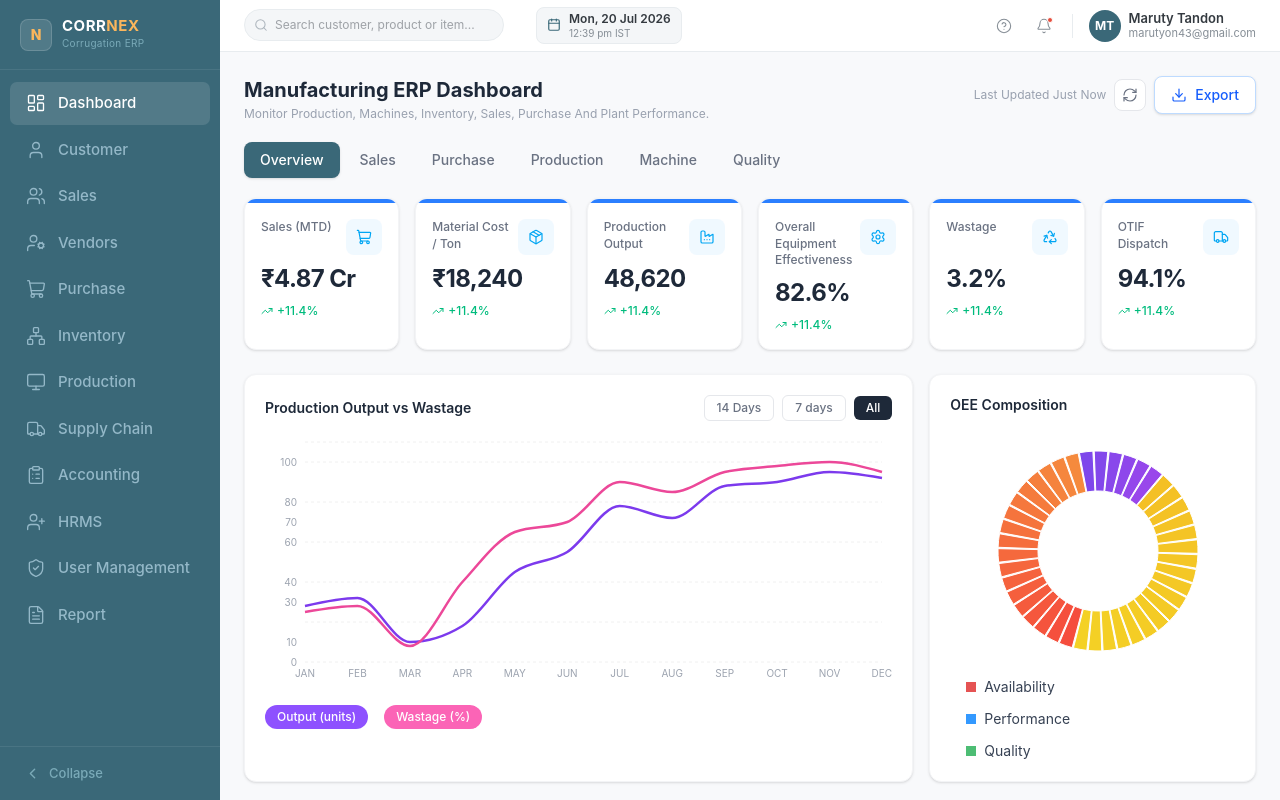
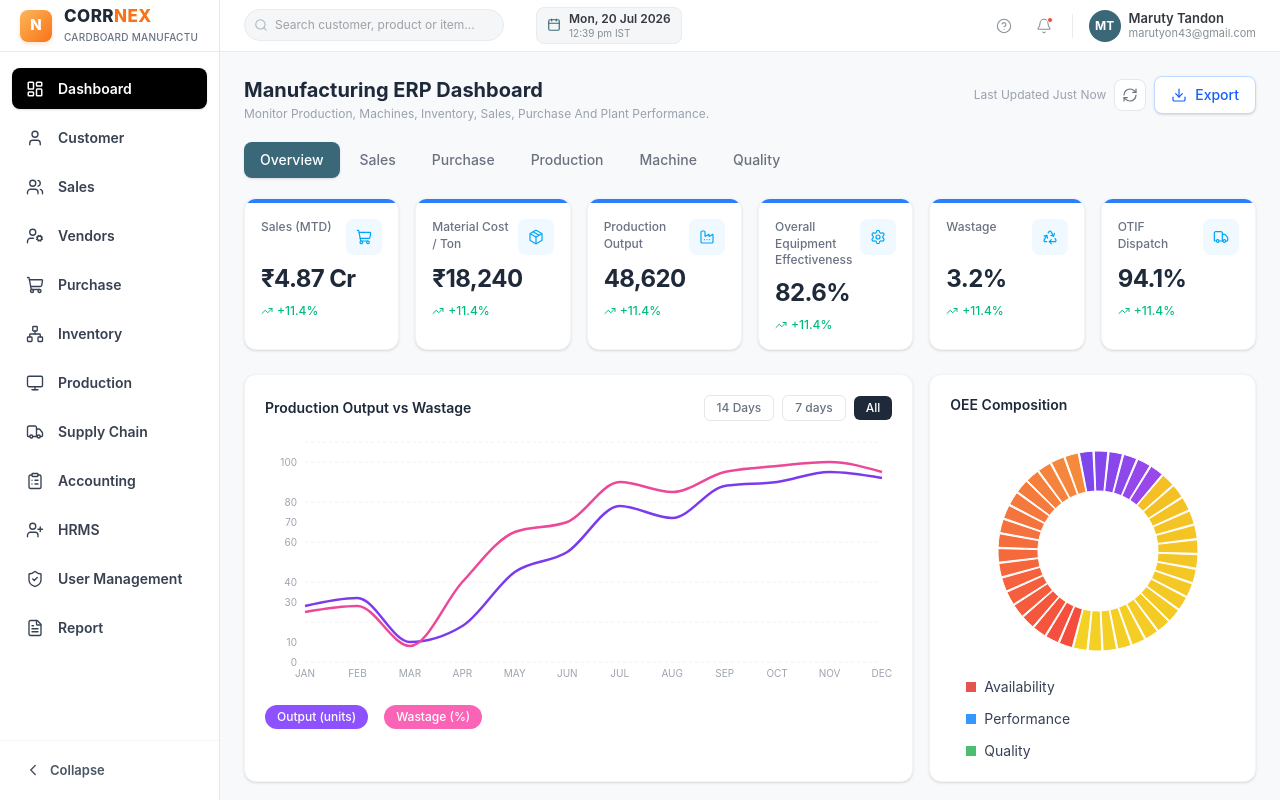
Before and after one commit to Abinashpatri07/ERPSystem, a React app: page / in a window 1280 px wide. Built offline with nearby package versions, Linux system fonts and the light colour scheme; the HTML template or start-up script is replaced by a standard one.

Commit message:
sidebar change

```diff
--- a/src/components/layout/Sidebar.jsx
+++ b/src/components/layout/Sidebar.jsx
@@ -37,73 +37,62 @@ const Sidebar = () => {
 
   return (
     <aside
+      className="bg-white border-r border-gray-200 flex flex-col h-full flex-shrink-0"
       style={{
         width: collapsed ? '68px' : '220px',
         transition: 'width 0.3s cubic-bezier(0.4, 0, 0.2, 1)',
-        overflow: 'hidden',
-        background: '#3a6878',
-        display: 'flex',
-        flexDirection: 'column',
-        height: '100%',
-        flexShrink: 0,
+        overflow: 'hidden'
       }}
     >
       {/* Logo / Brand */}
       <div
+        className="flex items-center flex-shrink-0 border-b border-[#e8ecef] h-[52px]"
         style={{
-          padding: collapsed ? '18px 14px' : '18px 20px',
-          borderBottom: '1px solid rgba(255,255,255,0.08)',
-          display: 'flex',
-          alignItems: 'center',
-          gap: '10px',
-          flexShrink: 0,
-          minHeight: '64px',
-          transition: 'padding 0.3s ease',
+          padding: collapsed ? '0' : '0 20px',
+          justifyContent: collapsed ? 'center' : 'flex-start',
+          transition: 'all 0.3s ease',
         }}
       >
         {/* Logo icon box */}
         <div
+          className="flex items-center justify-center flex-shrink-0"
           style={{
             width: '32px',
             height: '32px',
             borderRadius: '8px',
-            background: 'rgba(255,255,255,0.12)',
-            border: '1px solid rgba(255,255,255,0.15)',
-            display: 'flex',
-            alignItems: 'center',
-            justifyContent: 'center',
-            flexShrink: 0,
+            background: 'linear-gradient(135deg, #fbb65c 0%, #f97316 100%)',
+            boxShadow: '0 2px 4px rgba(249,115,22,0.2)',
           }}
         >
-          <span style={{ color: '#fbb65c', fontWeight: 800, fontSize: '14px' }}>N</span>
+          <span className="text-white font-extrabold text-[15px]">N</span>
         </div>
 
         {/* Brand text */}
         <div
+          className="whitespace-nowrap flex flex-col justify-center"
           style={{
+            marginLeft: collapsed ? '0px' : '12px',
             opacity: collapsed ? 0 : 1,
-            transform: collapsed ? 'translateX(-6px)' : 'translateX(0)',
-            transition: 'opacity 0.2s ease, transform 0.2s ease',
-            whiteSpace: 'nowrap',
+            width: collapsed ? '0px' : 'auto',
+            overflow: 'hidden',
+            transition: 'opacity 0.2s ease, width 0.3s ease, margin-left 0.3s ease',
             pointerEvents: collapsed ? 'none' : 'auto',
           }}
         >
-          <div style={{ color: '#fff', fontWeight: 700, fontSize: '15px', lineHeight: 1, letterSpacing: '0.5px' }}>
-            CORR<span style={{ color: '#fbb65c' }}>NEX</span>
+          <div className="text-[17px] font-extrabold leading-tight tracking-wide">
+            <span className="text-[#1f2937]">CORR</span><span className="text-[#f97316]">NEX</span>
           </div>
-          <div style={{ color: '#7aaab8', fontSize: '10px', marginTop: '3px', letterSpacing: '0.3px' }}>
-            Corrugation ERP
+          <div className="text-gray-500 text-[10px] tracking-wide font-medium mt-0.5 uppercase">
+            Cardboard Manufacturing
           </div>
         </div>
       </div>
+
       {/* Nav Items */}
       <nav
-        className="custom-scrollbar"
+        className="flex-1 overflow-y-auto overflow-x-hidden custom-scrollbar"
         style={{
-          flex: 1,
-          overflowY: 'auto',
-          overflowX: 'hidden',
-          padding: collapsed ? '12px 8px' : '12px 10px',
+          padding: collapsed ? '16px 8px' : '16px 12px',
           transition: 'padding 0.3s ease',
         }}
       >
@@ -114,39 +103,26 @@ const Sidebar = () => {
               key={index}
               to={item.path}
               title={collapsed ? item.name : ''}
+              className={({ isActive }) => `
+                flex items-center rounded-[8px] mb-2 text-[14px] font-semibold whitespace-nowrap transition-all duration-200
+                ${isActive
+                  ? 'bg-black text-white shadow-sm'
+                  : 'bg-transparent text-[#374151] hover:bg-gray-50 hover:text-black'}
+              `}
               style={({ isActive }) => ({
-                display: 'flex',
-                alignItems: 'center',
-                padding: collapsed ? '9px 10px' : '10px 16px',
-                borderRadius: '7px',
-                marginBottom: '4px',
-                textDecoration: 'none',
-                fontSize: '15px',
-                fontWeight: 500,
-                whiteSpace: 'nowrap',
+                padding: collapsed ? '10px' : '10px 14px',
                 justifyContent: collapsed ? 'center' : 'flex-start',
-                transition: 'all 0.2s ease',
-                background: isActive ? 'rgba(255,255,255,0.12)' : 'transparent',
-                color: isActive ? '#ffffff' : '#94b8c8',
               })}
-              className={({ isActive }) =>
-                isActive ? '' : 'sidebar-nav-item'
-              }
             >
               {({ isActive }) => (
                 <>
                   <Icon
-                    style={{
-                      width: '20px',
-                      height: '20px',
-                      minWidth: '20px',
-                      color: isActive ? '#ffffff' : '#94b8c8',
-                    }}
-                    strokeWidth={1.6}
+                    className={`w-[18px] h-[18px] min-w-[18px] ${isActive ? 'text-white' : 'text-gray-700'}`}
+                    strokeWidth={isActive ? 2 : 1.8}
                   />
                   <span
                     style={{
-                      marginLeft: collapsed ? '0px' : '12px',
+                      marginLeft: collapsed ? '0px' : '14px',
                       opacity: collapsed ? 0 : 1,
                       maxWidth: collapsed ? '0px' : '160px',
                       overflow: 'hidden',
@@ -165,46 +141,25 @@ const Sidebar = () => {
 
       {/* Collapse Toggle */}
       <div
+        className="flex-shrink-0 border-t border-gray-100"
         style={{
-          borderTop: '1px solid rgba(255,255,255,0.08)',
-          padding: collapsed ? '10px 8px' : '10px 14px',
-          flexShrink: 0,
+          padding: collapsed ? '12px 8px' : '12px 14px',
           transition: 'padding 0.3s ease',
         }}
       >
         <button
           onClick={() => setCollapsed(!collapsed)}
           title={collapsed ? 'Expand' : 'Collapse'}
+          className="w-full flex items-center gap-2 px-[10px] py-[8px] rounded-lg border-none bg-transparent text-gray-600 cursor-pointer text-[13px] font-semibold hover:bg-gray-100 hover:text-black transition-colors"
           style={{
-            width: '100%',
-            display: 'flex',
-            alignItems: 'center',
-            gap: '8px',
-            padding: '7px 10px',
-            borderRadius: '7px',
-            border: 'none',
-            background: 'transparent',
-            color: '#7aaab8',
-            cursor: 'pointer',
-            fontSize: '13px',
-            fontWeight: 500,
             justifyContent: collapsed ? 'center' : 'flex-start',
-            transition: 'background 0.2s ease, color 0.2s ease',
-          }}
-          onMouseEnter={e => {
-            e.currentTarget.style.background = 'rgba(255,255,255,0.08)';
-            e.currentTarget.style.color = '#fff';
-          }}
-          onMouseLeave={e => {
-            e.currentTarget.style.background = 'transparent';
-            e.currentTarget.style.color = '#7aaab8';
           }}
         >
           {collapsed
-            ? <ChevronRight style={{ width: '17px', height: '17px' }} strokeWidth={2} />
+            ? <ChevronRight className="w-[18px] h-[18px]" strokeWidth={2} />
             : <>
-                <ChevronLeft style={{ width: '17px', height: '17px' }} strokeWidth={2} />
-                <span style={{ whiteSpace: 'nowrap' }}>Collapse</span>
+                <ChevronLeft className="w-[18px] h-[18px]" strokeWidth={2} />
+                <span className="whitespace-nowrap">Collapse</span>
               </>
           }
         </button>
--- a/src/pages/sales/InvoiceDetailPage.jsx
+++ b/src/pages/sales/InvoiceDetailPage.jsx
@@ -295,9 +295,9 @@ const InvoiceDetailPage = () => {
                           <p className="text-[10px] text-gray-500 font-medium">HSN: 7320 20 90</p>
                         </div>
                       </td>
-                      <td className="py-5 px-4 text-center text-xs text-gray-700 font-medium">20 PCS</td>
-                      <td className="py-5 px-4 text-right text-xs text-gray-700">₹ 520.00</td>
-                      <td className="py-5 px-4 text-right text-xs font-bold text-[#1e293b]">₹10,400.00</td>
+                      <td className="py-5 px-4 text-center text-xs text-gray-700 font-medium whitespace-nowrap">20 PCS</td>
+                      <td className="py-5 px-4 text-right text-xs text-gray-700 whitespace-nowrap">₹ 520.00</td>
+                      <td className="py-5 px-4 text-right text-xs font-bold text-[#1e293b] whitespace-nowrap">₹10,400.00</td>
                     </tr>
                     <tr className="border-b border-gray-100">
                       <td className="py-5 px-4 flex items-center">
@@ -309,9 +309,9 @@ const InvoiceDetailPage = () => {
                           <p className="text-[10px] text-gray-500 font-medium">HSN: 8481 80 20</p>
                         </div>
                       </td>
-                      <td className="py-5 px-4 text-center text-xs text-gray-700 font-medium">2 PCS</td>
-                      <td className="py-5 px-4 text-right text-xs text-gray-700">₹ 8,900.00</td>
-                      <td className="py-5 px-4 text-right text-xs font-bold text-[#1e293b]">₹17,800.00</td>
+                      <td className="py-5 px-4 text-center text-xs text-gray-700 font-medium whitespace-nowrap">2 PCS</td>
+                      <td className="py-5 px-4 text-right text-xs text-gray-700 whitespace-nowrap">₹ 8,900.00</td>
+                      <td className="py-5 px-4 text-right text-xs font-bold text-[#1e293b] whitespace-nowrap">₹17,800.00</td>
                     </tr>
                     <tr className="border-b border-gray-100">
                       <td className="py-5 px-4 flex items-center">
@@ -323,9 +323,9 @@ const InvoiceDetailPage = () => {
                           <p className="text-[10px] text-gray-500 font-medium">HSN: 9026 10 00</p>
                         </div>
                       </td>
-                      <td className="py-5 px-4 text-center text-xs text-gray-700 font-medium">10 PCS</td>
-                      <td className="py-5 px-4 text-right text-xs text-gray-700">₹ 450.00</td>
-                      <td className="py-5 px-4 text-right text-xs font-bold text-[#1e293b]">₹4,500.00</td>
+                      <td className="py-5 px-4 text-center text-xs text-gray-700 font-medium whitespace-nowrap">10 PCS</td>
+                      <td className="py-5 px-4 text-right text-xs text-gray-700 whitespace-nowrap">₹ 450.00</td>
+                      <td className="py-5 px-4 text-right text-xs font-bold text-[#1e293b] whitespace-nowrap">₹4,500.00</td>
                     </tr>
                   </tbody>
                 </table>
```
